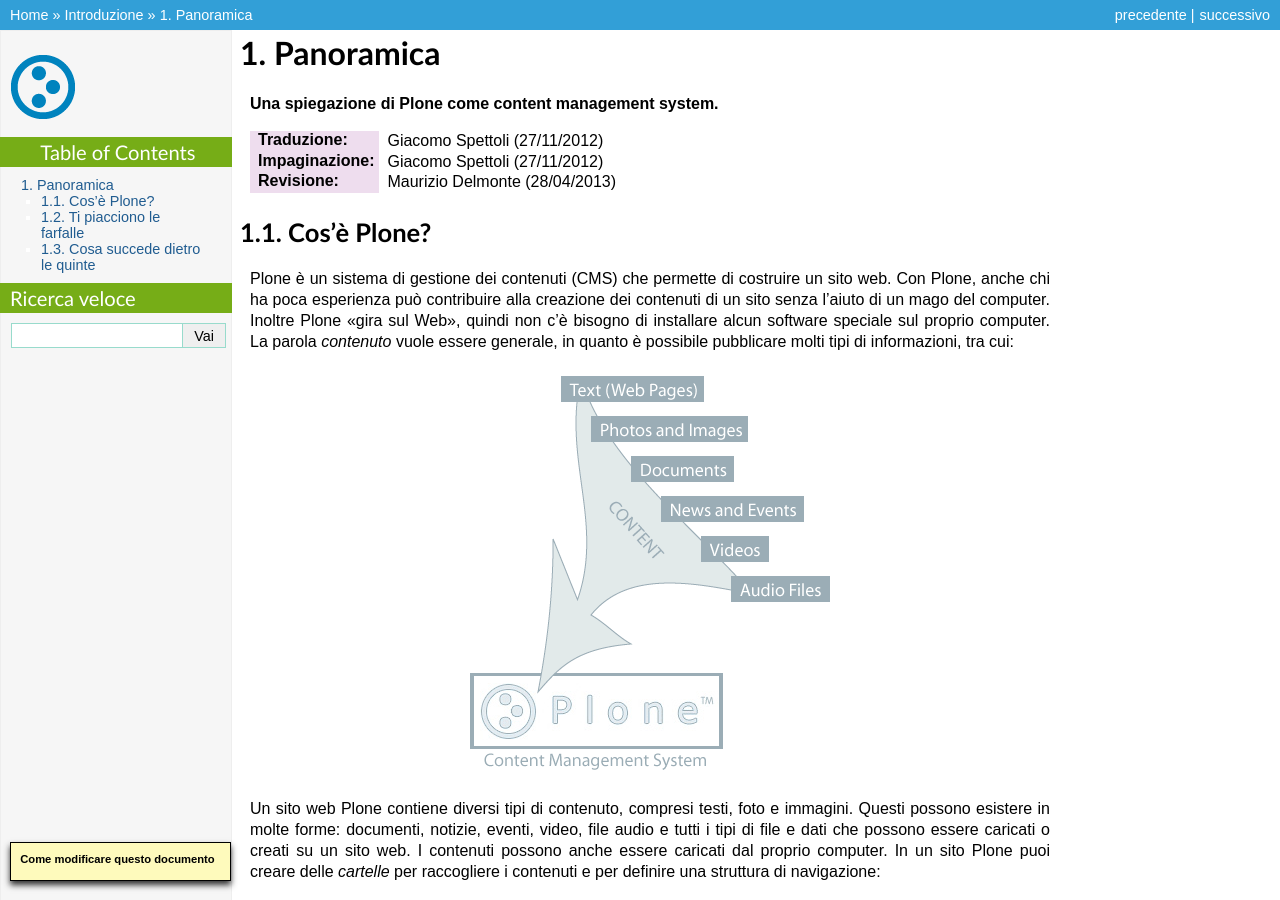
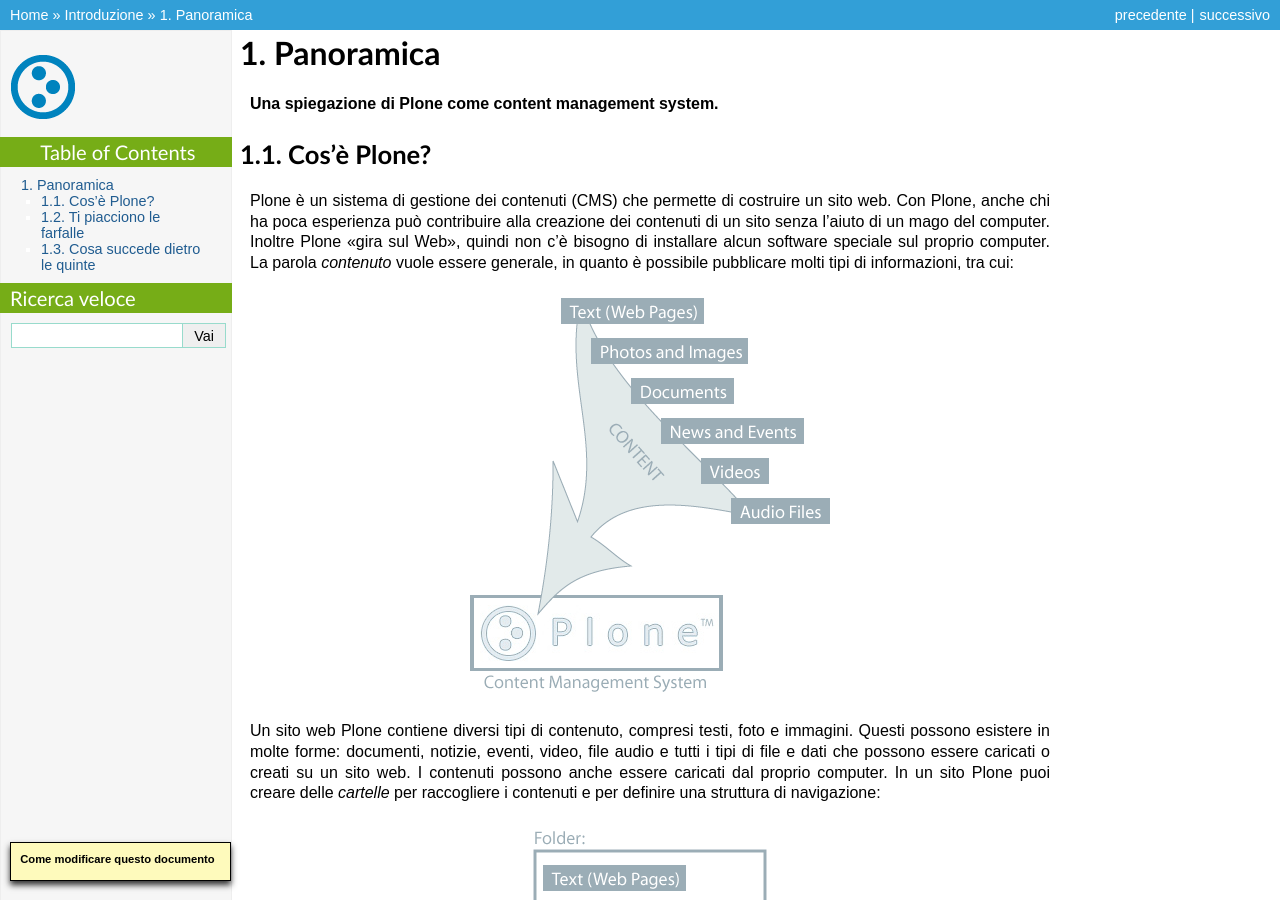
Before and after one commit to plone-it/collective.italiandocumentation, a Sphinx documentation site: the page built from source/introduction/conceptual-overview.rst, in a window 1280 px wide and 900 px high. Built offline with Sphinx 7.4.7, drawn with Linux system fonts in a browser that asks for light colours; pages that are not in the unit, such as notebooks, are missing from menus.

Commit message:
Tolta tabella

```diff
--- a/source/introduction/conceptual-overview.rst
+++ b/source/introduction/conceptual-overview.rst
@@ -2,11 +2,6 @@
 ==========
 
 **Una spiegazione di Plone come content management system.**
-
-:Traduzione: Giacomo Spettoli (27/11/2012)
-:Impaginazione: Giacomo Spettoli (27/11/2012)
-:Revisione: Maurizio Delmonte (28/04/2013)
-
 
 Cos'è Plone?
 ------------
```
